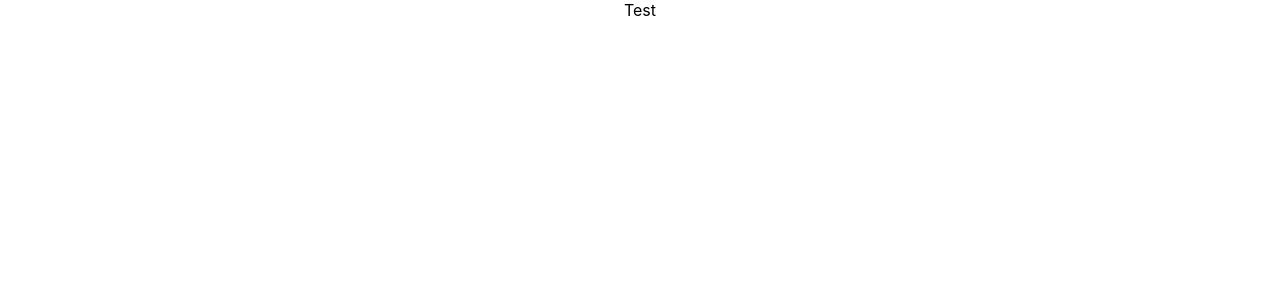
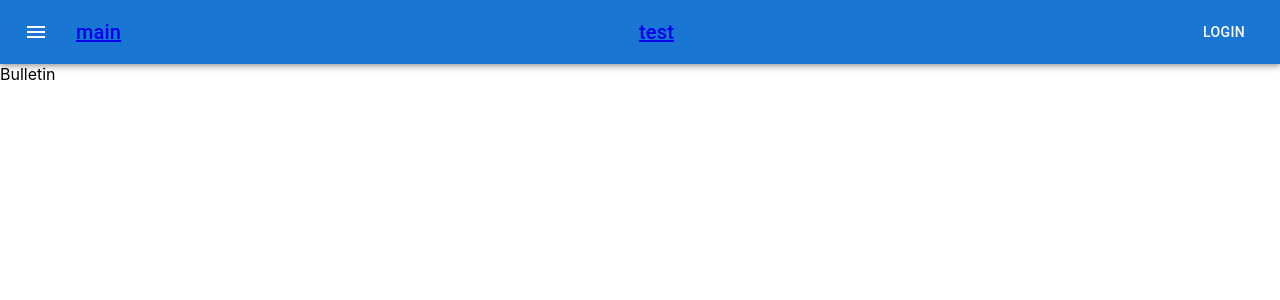
Before and after one commit to lsh31124/front, a React (Create React App) app: page / in a window 1280 px wide. Shown: the top 300 px of the page. Built offline with nearby package versions, Linux system fonts and the light colour scheme; the HTML template or start-up script is replaced by a standard one.

Commit message:
레이아웃 1차 구현 (#8)

```diff
--- a/package.json
+++ b/package.json
@@ -3,8 +3,12 @@
   "version": "0.1.0",
   "private": true,
   "dependencies": {
+    "@emotion/react": "^11.10.5",
+    "@emotion/styled": "^11.10.5",
+    "@mui/icons-material": "^5.11.0",
     "@mui/material": "^5.10.17",
     "@mui/styled-engine-sc": "^5.10.16",
+    "@mui/styles": "^5.11.2",
     "@testing-library/jest-dom": "^5.16.5",
     "@testing-library/react": "^13.4.0",
     "@testing-library/user-event": "^13.5.0",
--- a/src/App.tsx
+++ b/src/App.tsx
@@ -1,11 +1,20 @@
 import './App.css'
+import { BrowserRouter, Routes, Route } from 'react-router-dom'
+import Bulletin from './components/bulletin/Bulletin'
+import Header from './components/layout/Header'
+import Test from './components/test/Test'
 
-
-function App() {
+const App: React.FC = () => {
   return (
-    <div className="App">
-      Test
-    </div>
+    <BrowserRouter>
+      <Header />
+      <Routes>
+        <Route path="/" element={<Bulletin />} />
+      </Routes>
+      <Routes>
+        <Route path="/test" element={<Test />} />
+      </Routes>
+    </BrowserRouter>
   )
 }
 
--- /dev/null
+++ b/src/components/bulletin/Bulletin.tsx
@@ -0,0 +1,7 @@
+import React from 'react'
+
+const Bulletin: React.FC = () => {
+  return <div>Bulletin</div>
+}
+
+export default Bulletin
--- /dev/null
+++ b/src/components/layout/Header.tsx
@@ -0,0 +1,30 @@
+import * as React from 'react'
+import { Link } from 'react-router-dom'
+import AppBar from '@mui/material/AppBar'
+import Box from '@mui/material/Box'
+import Toolbar from '@mui/material/Toolbar'
+import Typography from '@mui/material/Typography'
+import Button from '@mui/material/Button'
+import IconButton from '@mui/material/IconButton'
+import MenuIcon from '@mui/icons-material/Menu'
+
+export default function ButtonAppBar() {
+  return (
+    <Box sx={{ flexGrow: 1 }}>
+      <AppBar position="static">
+        <Toolbar>
+          <IconButton size="large" edge="start" color="inherit" aria-label="menu" sx={{ mr: 2 }}>
+            <MenuIcon />
+          </IconButton>
+          <Typography variant="h6" component="div" sx={{ flexGrow: 1 }}>
+            <Link to="/">main</Link>
+          </Typography>
+          <Typography variant="h6" component="div" sx={{ flexGrow: 1 }}>
+            <Link to="/test">test</Link>
+          </Typography>
+          <Button color="inherit">Login</Button>
+        </Toolbar>
+      </AppBar>
+    </Box>
+  )
+}
--- /dev/null
+++ b/src/components/test/Test.tsx
@@ -0,0 +1,7 @@
+import React from 'react'
+
+const Test: React.FC = () => {
+  return <div>Test</div>
+}
+
+export default Test
```
Also changed, not shown: 1 other file (tests, documents, lock files or other folders).
